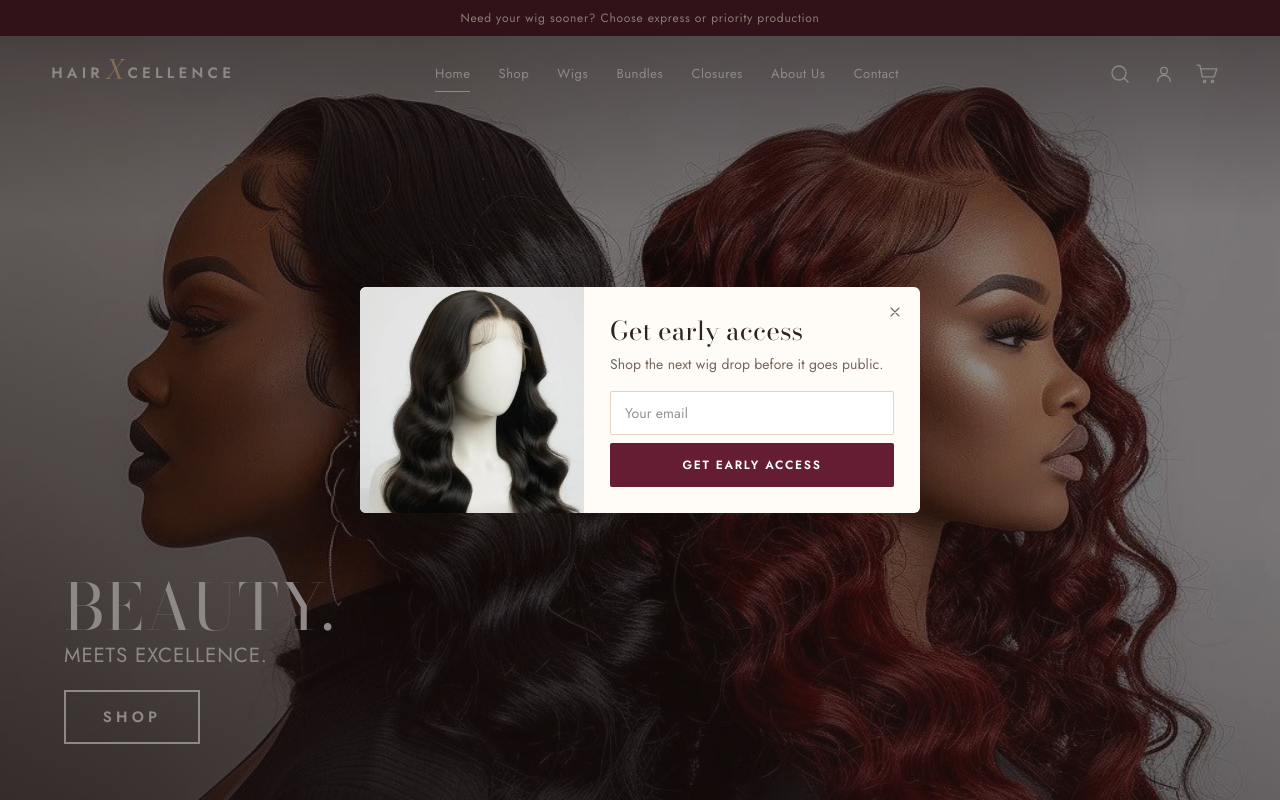
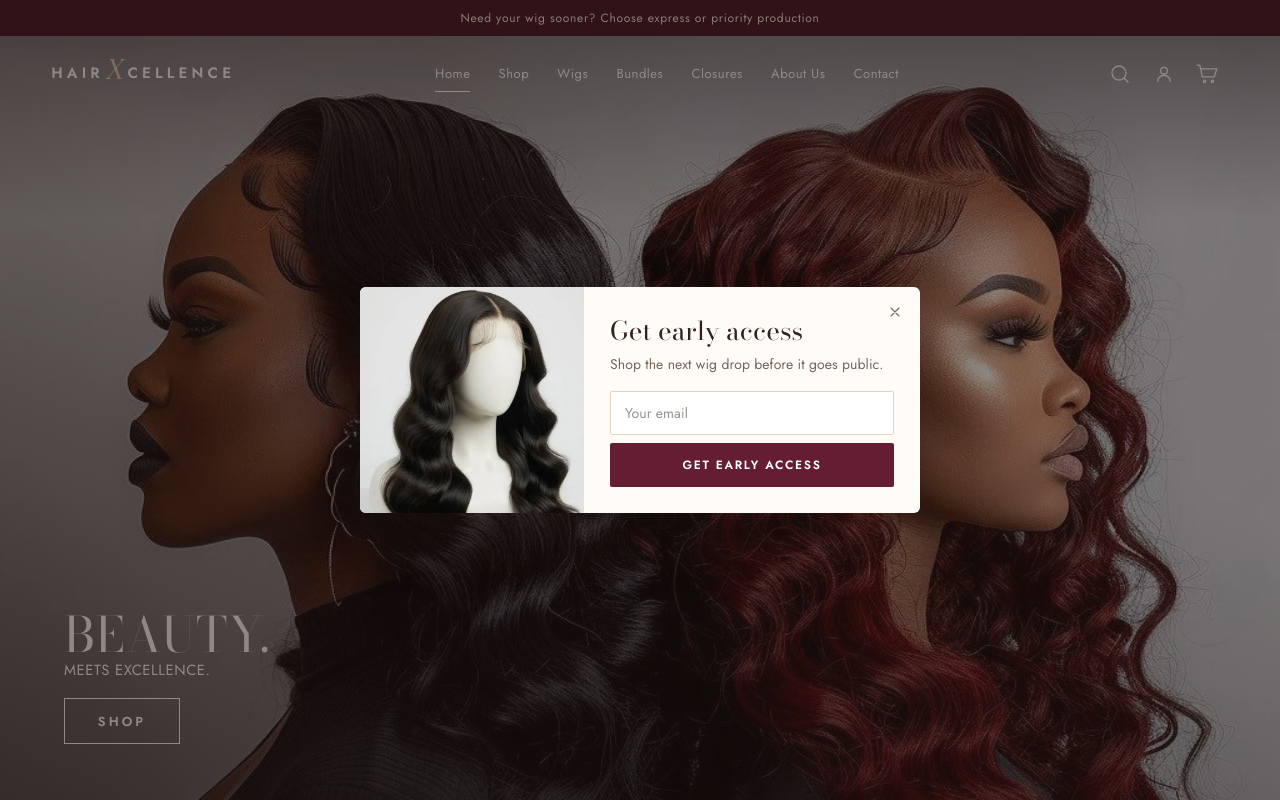
Before and after one commit to PrinceAmoakoBannerman/Hair-Xcellence, a React (Vite) app: page / in a window 1280 px wide. Shown: the top 800 px of the page. Built offline with nearby package versions, Linux system fonts and the light colour scheme.

Commit message:
Make hero title and Shop button a size smaller

```diff
--- a/src/index.css
+++ b/src/index.css
@@ -820,3 +820,13 @@ body { font-size: 15px; letter-spacing: .005em; }
 .co-bar .brand i { font: italic 500 26px/1 'Cormorant Garamond', Georgia, serif; color: var(--brand); margin: 0 3px; }
 .co-bar .brand { height: 64px; margin: 0; padding: 0; display: inline-flex; align-items: center; }
 .co-bar .brand strong { line-height: 1; }
+
+/* Hero text and button, a size smaller */
+.hero h1 { font-size: clamp(32px, 3.8vw, 56px); }
+.hero-sub { font-size: clamp(13px, 1.15vw, 17px); margin: 4px 0 18px; }
+.hero-btn { height: 46px; min-width: 116px; padding: 0 22px; font-size: 13px; letter-spacing: .24em; border-width: 1.5px; }
+@media (max-width: 600px) {
+  .hero h1 { font-size: 34px; }
+  .hero-sub { font-size: 14px; margin-bottom: 16px; }
+  .hero-btn { height: 42px; min-width: 108px; font-size: 12px; }
+}
```
